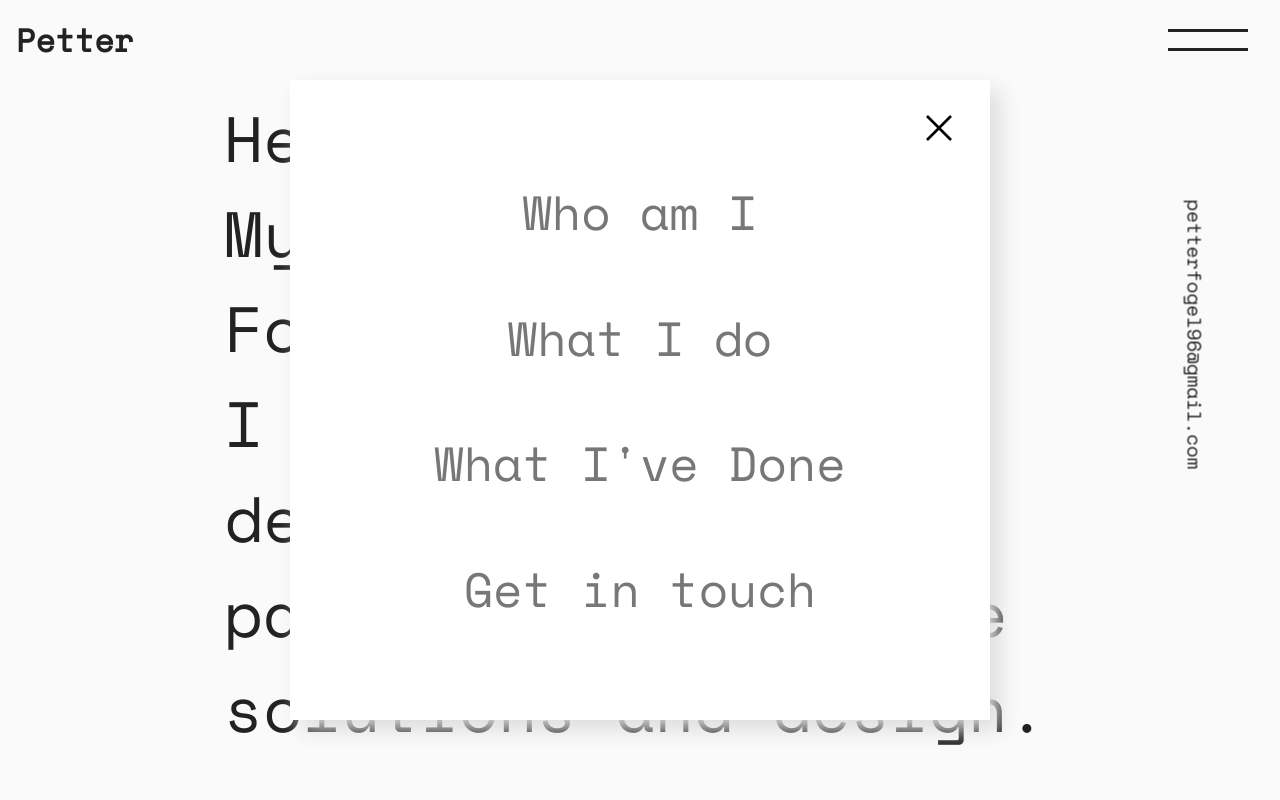
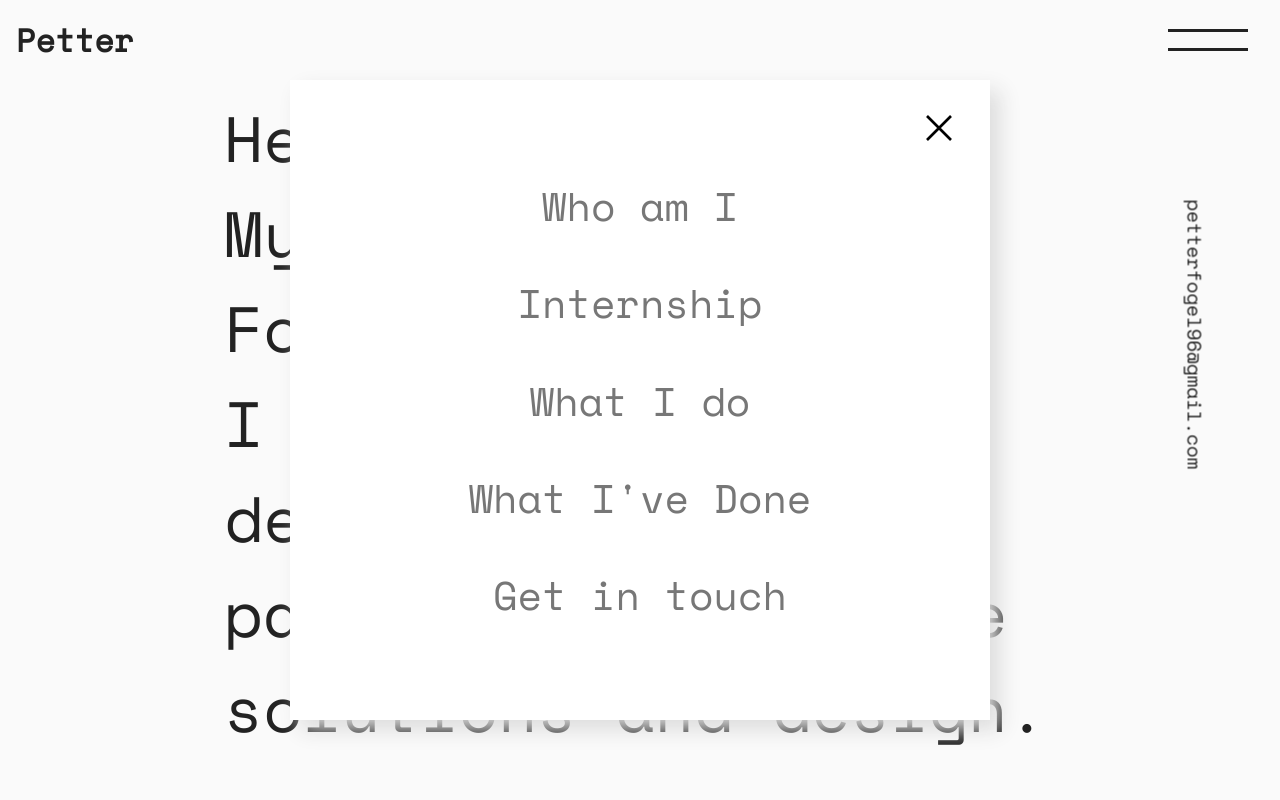
Before and after one commit to PetterFogel/portfolio, a React (Create React App) app: page / in a window 1280 px wide. Both pictures are taken after a click on the element 1208 px from the left and 40 px from the top of the page. Shown: the top 800 px of the page. Built offline with nearby package versions, Linux system fonts and the light colour scheme.

Commit message:
Added internship to menuModal + adjust styling.

```diff
--- a/src/components/main/internship.tsx
+++ b/src/components/main/internship.tsx
@@ -22,7 +22,7 @@ export const Internship: FC = () => {
   }
 
   return (
-    <section ref={ref} className={classes.section} id="about">
+    <section ref={ref} className={classes.section} id="internship">
       <motion.div animate={animation} initial={{ opacity: 0, x: 100 }}>
         <h2 className={classes.sectionTitle}>Internship</h2>
       </motion.div>
--- a/src/components/navigation/menuModal.tsx
+++ b/src/components/navigation/menuModal.tsx
@@ -42,6 +42,16 @@ const MenuModal: FC<MenuModalProps> = ({
               </li>
               <li className={classes.menuText}>
                 <Link
+                  to="internship"
+                  onClick={onCloseModalClick}
+                  smooth={true}
+                  duration={1000}
+                >
+                  Internship
+                </Link>
+              </li>
+              <li className={classes.menuText}>
+                <Link
                   to="skills"
                   onClick={onCloseModalClick}
                   smooth={true}
--- a/src/styles/navigation.module.css
+++ b/src/styles/navigation.module.css
@@ -105,7 +105,7 @@
 }
 
 .menuText {
-  font-size: 3rem;
+  font-size: 2.5rem;
   color: #777;
   cursor: pointer;
   transition: all 300ms ease;
@@ -164,7 +164,7 @@
   }
 
   .menuText {
-    font-size: 2rem;
+    font-size: 1.5rem;
   }
 }
 
```
